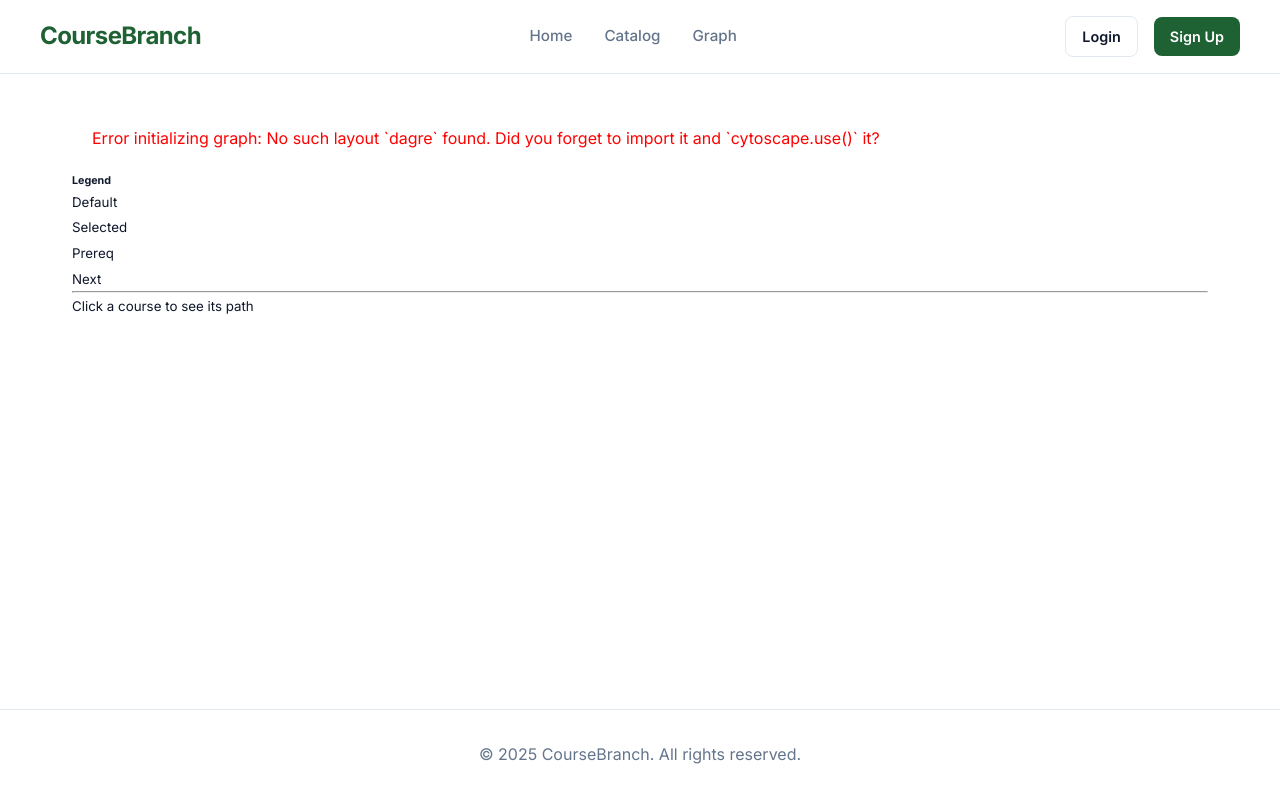
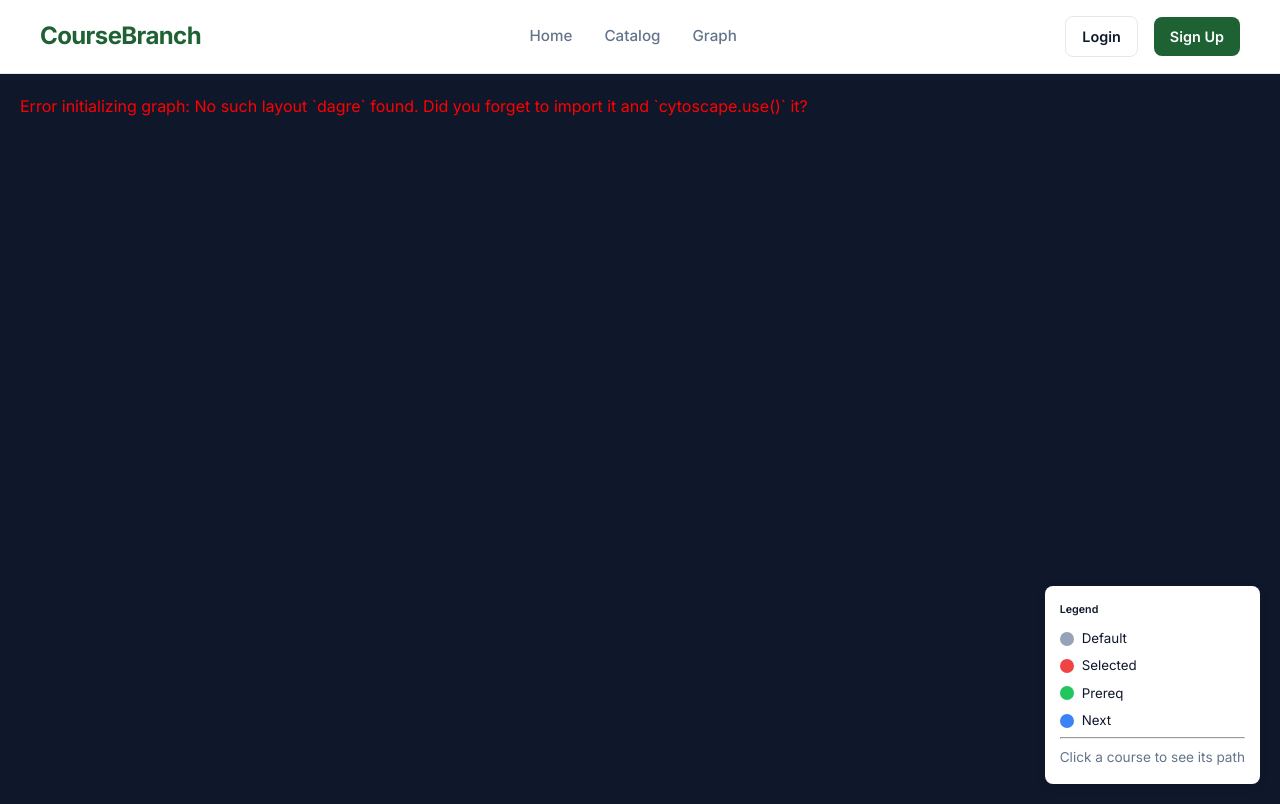
Before and after one commit to Valaki318/coursebranch, a Django app: page /catalog/tree/ in a window 1280 px wide. Before the commit the page ends 764 px from the top, so only its background shows below. Run offline with Django 5.2, Linux system fonts and the light colour scheme; some libraries are stand-ins or nearby versions.

Commit message:
Add graph page styles and update base template

```diff
--- /dev/null
+++ b/coursebranch/static/css/graph.css
@@ -0,0 +1,80 @@
+body.graph-page main {
+    max-width: 100% !important;
+    padding: 0 !important;
+    margin: 0 !important;
+    height: calc(100vh - 70px);
+    overflow: hidden;
+    display: flex;
+    flex-direction: column;
+}
+
+body.graph-page footer {
+    display: none;
+}
+
+.graph-layout {
+    position: relative;
+    width: 100%;
+    height: 100%;
+}
+
+#cy {
+    width: 100%;
+    height: calc(100vh - 70px);
+    min-height: 500px;
+    background-color: var(--graph-bg);
+}
+
+.graph-legend {
+    position: absolute;
+    bottom: 20px;
+    right: 20px;
+    background: var(--graph-legend-bg);
+    padding: 15px;
+    border-radius: 8px;
+    box-shadow: 0 2px 10px rgba(0, 0, 0, 0.1);
+    z-index: 1000;
+    max-width: 220px;
+}
+
+.graph-legend h6 {
+    margin: 0 0 10px 0;
+    font-weight: 600;
+    color: var(--text-color);
+}
+
+.legend-item {
+    display: flex;
+    align-items: center;
+    margin-bottom: 6px;
+}
+
+.legend-color {
+    width: 14px;
+    height: 14px;
+    border-radius: 50%;
+    margin-right: 8px;
+}
+
+.legend-color.default {
+    background-color: var(--graph-node-default);
+}
+
+.legend-color.selected {
+    background-color: var(--graph-node-selected);
+}
+
+.legend-color.prereq {
+    background-color: var(--graph-node-prereq);
+}
+
+.legend-color.next {
+    background-color: var(--graph-node-next);
+}
+
+.legend-note {
+    display: block;
+    margin-top: 8px;
+    color: var(--text-muted);
+    font-size: 0.85rem;
+}
--- a/coursebranch/static/css/variables.css
+++ b/coursebranch/static/css/variables.css
@@ -28,4 +28,19 @@
     --shadow-sm: 0 1px 2px 0 rgb(0 0 0 / 0.05);
     --shadow-md: 0 4px 6px -1px rgb(0 0 0 / 0.1), 0 2px 4px -2px rgb(0 0 0 / 0.1);
     --shadow-lg: 0 10px 15px -3px rgb(0 0 0 / 0.1), 0 4px 6px -4px rgb(0 0 0 / 0.1);
+
+    /* Graph-specific colors */
+    --graph-bg: #0f172a;
+    --graph-legend-bg: #ffffff;
+    --graph-node-default: #94a3b8;
+    --graph-node-selected: #ef4444;
+    --graph-node-prereq: #22c55e;
+    --graph-node-next: #3b82f6;
+    --graph-node-text: #ffffff;
+    --graph-node-border: #64748b;
+    --graph-node-selected-border: #b91c1c;
+    --graph-node-prereq-border: #16a34a;
+    --graph-node-next-border: #2563eb;
+    --graph-edge-color: #cbd5e1;
+    --graph-edge-highlight: #22c55e;
 }
--- a/coursebranch/templates/base.html
+++ b/coursebranch/templates/base.html
@@ -12,7 +12,7 @@
     <link rel="stylesheet" href="{% static 'css/style.css' %}">
     {% block extra_css %}{% endblock %}
 </head>
-<body>
+<body class="{% block body_class %}{% endblock %}">
     <header>
         <div class="header-container">
             <a href="{% url 'home' %}" class="logo">CourseBranch</a>
```
